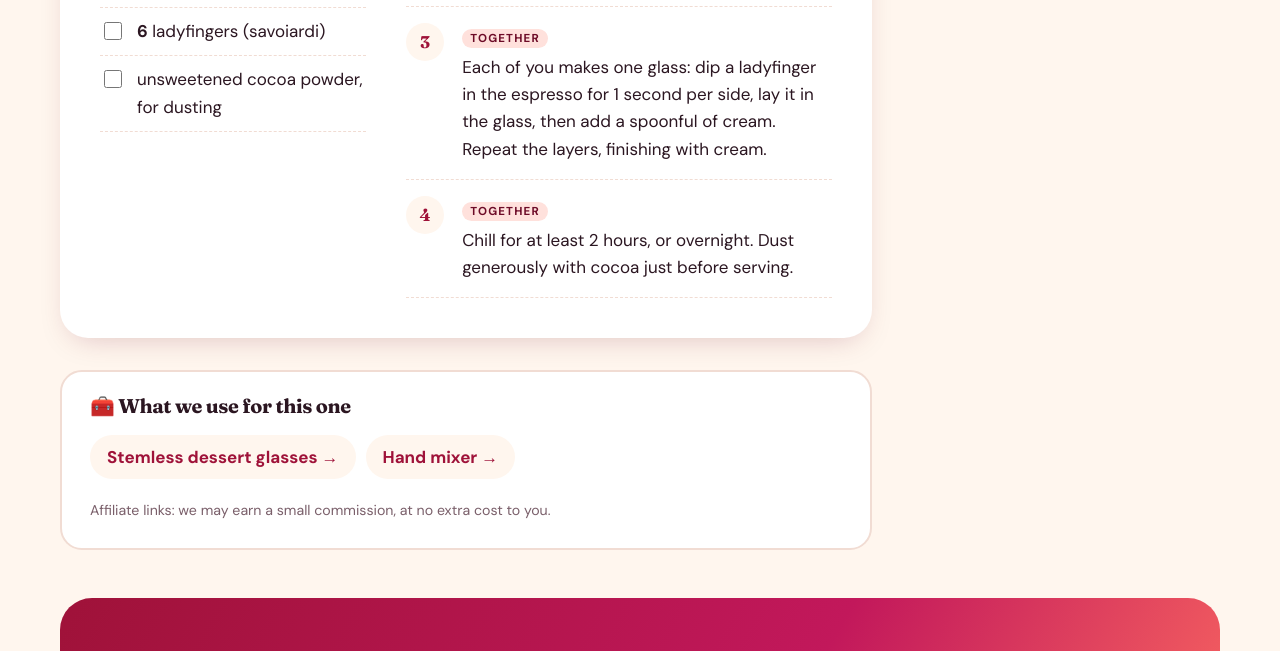
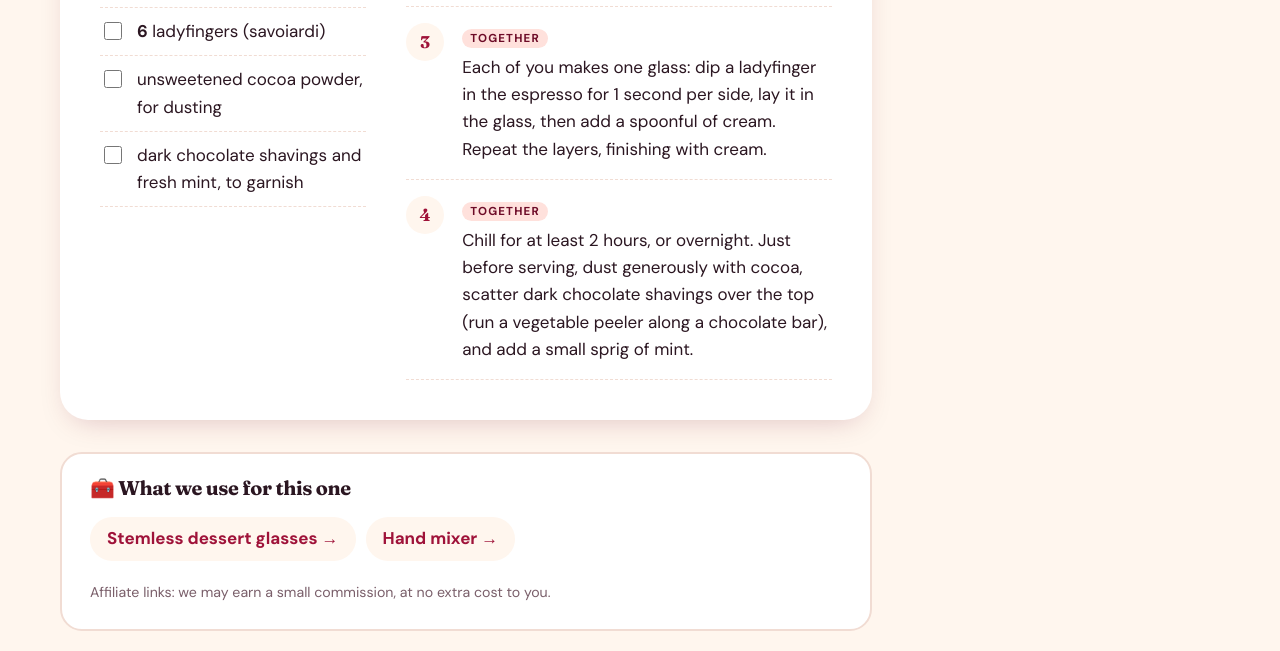
Before and after one commit to robertjc83/table-for-two, an Astro site: page /recipes/tiramisu-for-two in a window 1280 px wide. Shown: the part 1744-2395 px from the top of the page. Built offline with nearby package versions, Linux system fonts and the light colour scheme; Astro itself is replaced by a stand-in of ours.

Commit message:
Add tiramisu photo and chocolate/mint garnish
Co-Authored-By: Claude Opus 5.5 <noreply@anthropic.com>
Claude-Session: https://claude.ai/code/session_018D2GCyHVdFAbj4DDKmWaoo

```diff
--- a/src/content/recipes/tiramisu-for-two.md
+++ b/src/content/recipes/tiramisu-for-two.md
@@ -1,6 +1,8 @@
 ---
 title: "Tiramisu Cups for Two"
 description: "Make-ahead tiramisu in two glasses: espresso-soaked ladyfingers layered with fluffy mascarpone cream and cocoa. No baking, and it gets better as it chills."
+image: ./images/tiramisu-cups.jpg
+imageAlt: "Two glasses of layered tiramisu topped with cocoa, dark chocolate shavings and mint, with espresso and ladyfingers on the side"
 emoji: "☕"
 color: "#57534e"
 vibe: Cozy
@@ -21,11 +23,12 @@ ingredients:
   - { qty: 1, unit: "tbsp", item: "coffee liqueur or dark rum (optional)" }
   - { qty: 6, unit: "", item: "ladyfingers (savoiardi)" }
   - { item: "unsweetened cocoa powder, for dusting" }
+  - { item: "dark chocolate shavings and fresh mint, to garnish" }
 steps:
   - { who: chef1, text: "Whip the mascarpone, cream, sugar and vanilla to soft, fluffy peaks, about 2 minutes. Don't overbeat." }
   - { who: chef2, text: "Mix the espresso with the liqueur in a shallow bowl. Break the ladyfingers in half." }
   - { who: both, text: "Each of you makes one glass: dip a ladyfinger in the espresso for 1 second per side, lay it in the glass, then add a spoonful of cream. Repeat the layers, finishing with cream." }
-  - { who: both, text: "Chill for at least 2 hours, or overnight. Dust generously with cocoa just before serving." }
+  - { who: both, text: "Chill for at least 2 hours, or overnight. Just before serving, dust generously with cocoa, scatter dark chocolate shavings over the top (run a vegetable peeler along a chocolate bar), and add a small sprig of mint." }
 pairing:
   drink: "Espresso or amaretto on ice"
   playlist: "Italian piano: Ludovico Einaudi"
```
Also changed, not shown: src/content/recipes/images/tiramisu-cups.jpg (added).
